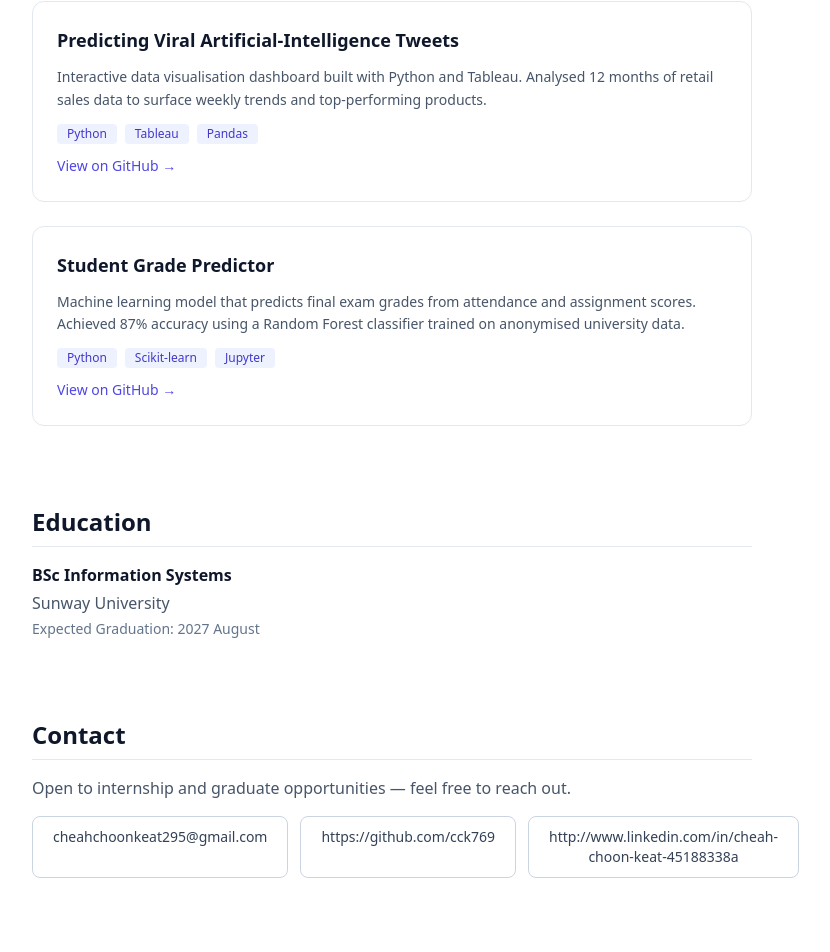
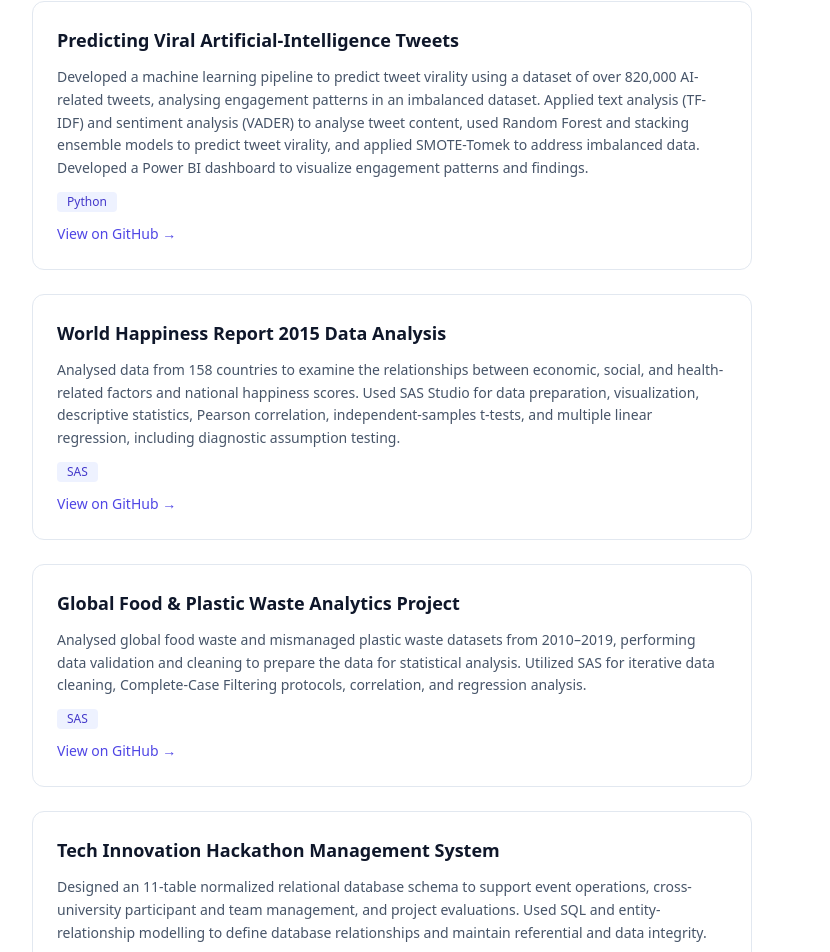
Before and after one commit to cck769/Portfolio, a Next.js app: page / in a window 1280 px wide. Shown: the part 800-1752 px from the top of the page, without its empty margins (248-1078 px from the left). Built offline with nearby package versions, Linux system fonts and the light colour scheme.

Commit message:
Update page.jsx

```diff
--- a/app/page.jsx
+++ b/app/page.jsx
@@ -83,19 +83,18 @@ export default function Portfolio() {
 
             {/* EDIT: One sentence describing the project and what you learned */}
             <p className="text-slate-600 text-sm leading-relaxed">
-              Interactive data visualisation dashboard built with Python and Tableau.
-              Analysed 12 months of retail sales data to surface weekly trends and top-performing products.
+              Developed a machine learning pipeline to predict tweet virality using a dataset of over 820,000 AI-related tweets, analysing engagement patterns in an imbalanced dataset.
+              Applied text analysis (TF-IDF) and sentiment analysis (VADER) to analyse tweet content, used Random Forest and stacking ensemble models to predict tweet virality, and applied SMOTE-Tomek to address imbalanced data.
+              Developed a Power BI dashboard to visualize engagement patterns and findings.
             </p>
 
             {/* EDIT: Technologies used in this project */}
             <div className="flex flex-wrap gap-2">
               <span className="bg-indigo-50 text-indigo-700 px-2.5 py-0.5 rounded text-xs font-medium">Python</span>
-              <span className="bg-indigo-50 text-indigo-700 px-2.5 py-0.5 rounded text-xs font-medium">Tableau</span>
-              <span className="bg-indigo-50 text-indigo-700 px-2.5 py-0.5 rounded text-xs font-medium">Pandas</span>
             </div>
 
             {/* EDIT: Your GitHub link for this project */}
-            <a href="https://github.com/netizen-experience" target="_blank" rel="noopener noreferrer"
+            <a href="https://github.com/cck769/Predicting-Viral-Artificial-Intelligence-Tweets" target="_blank" rel="noopener noreferrer"
                className="inline-block text-sm text-indigo-600 hover:text-indigo-800 font-medium transition-colors">
               View on GitHub →
             </a>
@@ -105,23 +104,70 @@ export default function Portfolio() {
           <div className="border border-slate-200 rounded-xl p-6 space-y-3">
 
             {/* EDIT: Project name */}
-            <h3 className="text-lg font-semibold text-slate-900">Student Grade Predictor</h3>
+            <h3 className="text-lg font-semibold text-slate-900">World Happiness Report 2015 Data Analysis</h3>
 
             {/* EDIT: One sentence describing the project and what you learned */}
             <p className="text-slate-600 text-sm leading-relaxed">
-              Machine learning model that predicts final exam grades from attendance and assignment scores.
-              Achieved 87% accuracy using a Random Forest classifier trained on anonymised university data.
+              Analysed data from 158 countries to examine the relationships between economic, social, and health-related factors and national happiness scores.
+              Used SAS Studio for data preparation, visualization, descriptive statistics, Pearson correlation, independent-samples t-tests, and
+              multiple linear regression, including diagnostic assumption testing.
             </p>
 
             {/* EDIT: Technologies used in this project */}
             <div className="flex flex-wrap gap-2">
-              <span className="bg-indigo-50 text-indigo-700 px-2.5 py-0.5 rounded text-xs font-medium">Python</span>
-              <span className="bg-indigo-50 text-indigo-700 px-2.5 py-0.5 rounded text-xs font-medium">Scikit-learn</span>
-              <span className="bg-indigo-50 text-indigo-700 px-2.5 py-0.5 rounded text-xs font-medium">Jupyter</span>
+              <span className="bg-indigo-50 text-indigo-700 px-2.5 py-0.5 rounded text-xs font-medium">SAS</span>
             </div>
 
             {/* EDIT: Your GitHub link for this project */}
-            <a href="https://github.com/netizen-experience" target="_blank" rel="noopener noreferrer"
+            <a href="https://github.com/cck769/World-Happiness-Report-2015-Data-Analysis" target="_blank" rel="noopener noreferrer"
+               className="inline-block text-sm text-indigo-600 hover:text-indigo-800 font-medium transition-colors">
+              View on GitHub →
+            </a>
+          </div>
+
+                    {/* ── PROJECT 3 ── Copy this block to add more projects */}
+          <div className="border border-slate-200 rounded-xl p-6 space-y-3">
+
+            {/* EDIT: Project name */}
+            <h3 className="text-lg font-semibold text-slate-900">Global Food & Plastic Waste Analytics Project</h3>
+
+            {/* EDIT: One sentence describing the project and what you learned */}
+            <p className="text-slate-600 text-sm leading-relaxed">
+              Analysed global food waste and mismanaged plastic waste datasets from 2010–2019, performing data validation and cleaning to prepare the data for statistical analysis.
+              Utilized SAS for iterative data cleaning, Complete-Case Filtering protocols, correlation, and regression analysis.
+            </p>
+
+            {/* EDIT: Technologies used in this project */}
+            <div className="flex flex-wrap gap-2">
+              <span className="bg-indigo-50 text-indigo-700 px-2.5 py-0.5 rounded text-xs font-medium">SAS</span>
+            </div>
+
+            {/* EDIT: Your GitHub link for this project */}
+            <a href="https://github.com/cck769/Global-Food-Plastic-Waste-Analytics" target="_blank" rel="noopener noreferrer"
+               className="inline-block text-sm text-indigo-600 hover:text-indigo-800 font-medium transition-colors">
+              View on GitHub →
+            </a>
+          </div>
+
+                    {/* ── PROJECT 4 ── Copy this block to add more projects */}
+          <div className="border border-slate-200 rounded-xl p-6 space-y-3">
+
+            {/* EDIT: Project name */}
+            <h3 className="text-lg font-semibold text-slate-900">Tech Innovation Hackathon Management System</h3>
+
+            {/* EDIT: One sentence describing the project and what you learned */}
+            <p className="text-slate-600 text-sm leading-relaxed">
+              Designed an 11-table normalized relational database schema to support event operations, cross-university participant and team management, and project evaluations.
+              Used SQL and entity-relationship modelling to define database relationships and maintain referential and data integrity.
+            </p>
+
+            {/* EDIT: Technologies used in this project */}
+            <div className="flex flex-wrap gap-2">
+              <span className="bg-indigo-50 text-indigo-700 px-2.5 py-0.5 rounded text-xs font-medium">SQL</span>
+            </div>
+
+            {/* EDIT: Your GitHub link for this project */}
+            <a href="https://github.com/cck769/Tech-Innovation-Hackathon-Management-System" target="_blank" rel="noopener noreferrer"
                className="inline-block text-sm text-indigo-600 hover:text-indigo-800 font-medium transition-colors">
               View on GitHub →
             </a>
```
